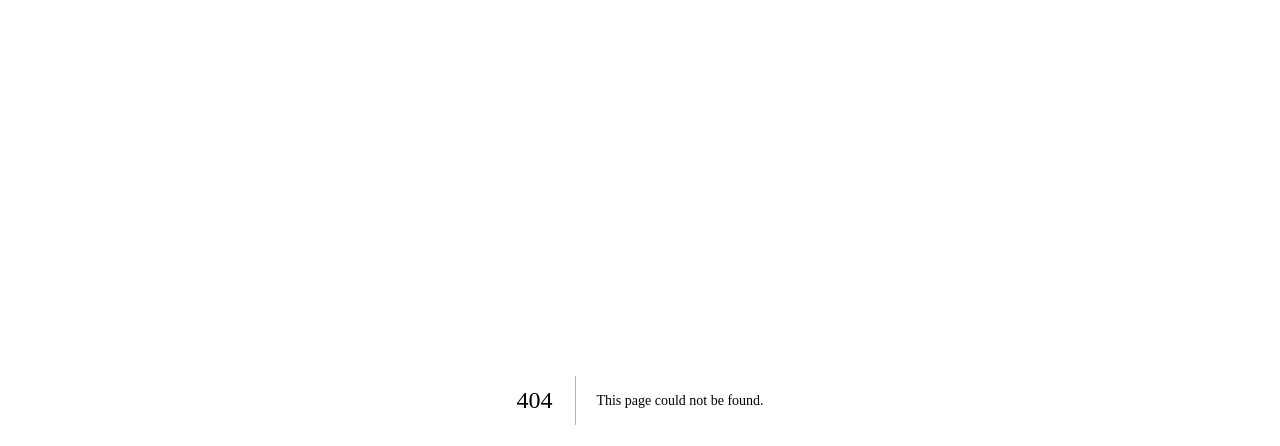
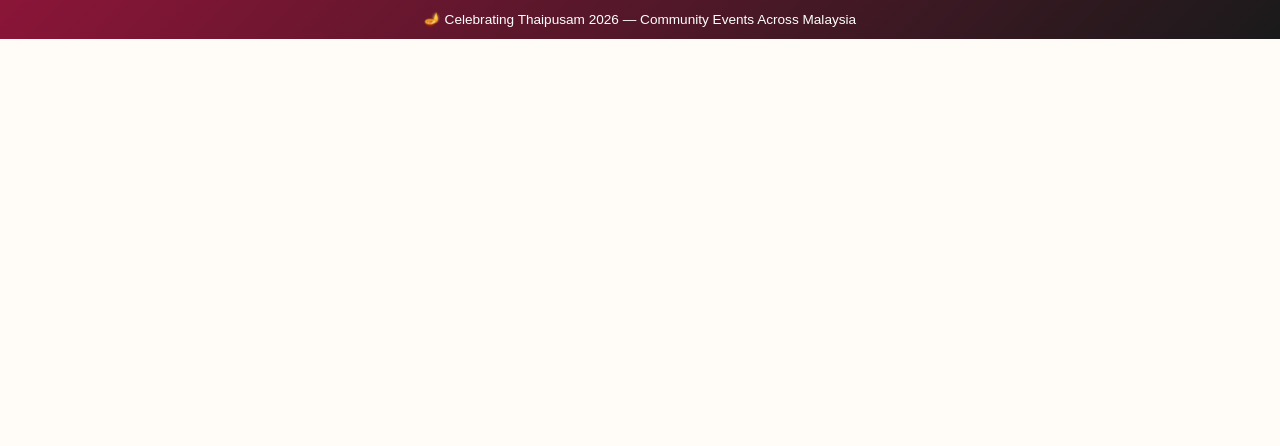
Before and after one commit to riquezajoven12-beep/the-indian-malaysian-asia, a Next.js app: page / in a window 1280 px wide. Before the commit this address had no page. Shown: the top 446 px of the page. Built offline with nearby package versions, Linux system fonts and the light colour scheme.

Commit message:
Create page.tsx

```diff
--- /dev/null
+++ b/src/app/page.tsx
@@ -0,0 +1,32 @@
+'use client';
+
+import { useEffect } from 'react';
+
+export default function Page() {
+  useEffect(() => {
+    console.log('Mounted');
+  }, []);
+
+  return (
+    <div style={{
+      fontFamily: "'Source Sans 3', sans-serif",
+      background: '#FFFCF7',
+      color: '#2D2D2D',
+      lineHeight: 1.7,
+      minHeight: '100vh'
+    }}>
+      <div style={{
+        background: 'linear-gradient(135deg, #8B1538 0%, #1A1A1A 100%)',
+        color: 'white',
+        padding: '8px 20px',
+        fontSize: '0.85rem',
+        display: 'flex',
+        justifyContent: 'center',
+        alignItems: 'center',
+        gap: '15px'
+      }}>
+        <span>🪔 Celebrating Thaipusam 2026 — Community Events Across Malaysia</span>
+      </div>
+    </div>
+  );
+}
```
